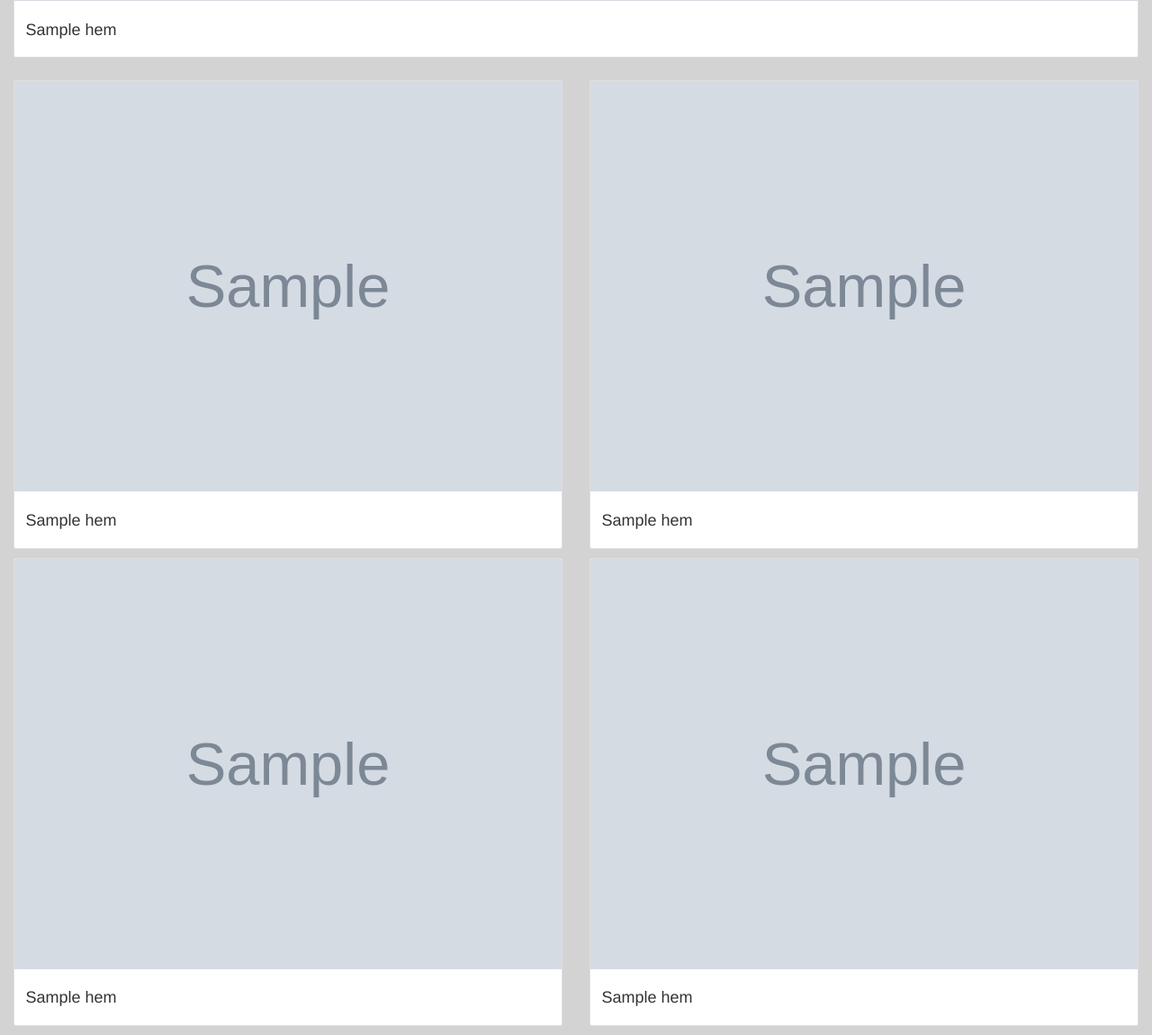
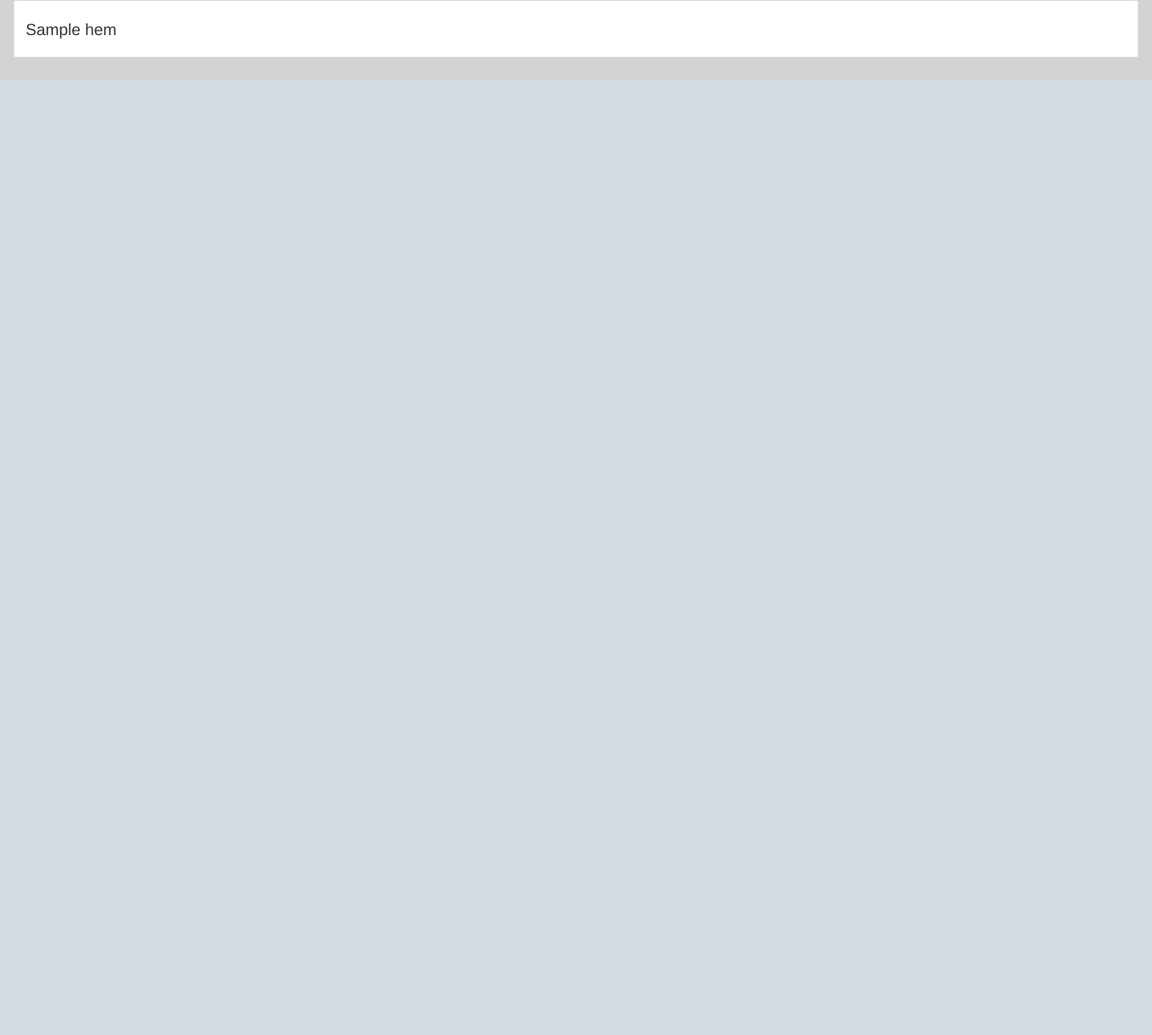
Before and after one commit to etumi/web-scrapping-challenge, a Flask app: page / in a window 1280 px wide. Shown: the part 1884-3034 px from the top of the page at 90% size. After the commit the page ends 1973 px from the top, so only its background shows below. Run offline with Flask 2, Linux system fonts and the light colour scheme; grey boxes marked "Sample" are stand-in pictures; a database or web service that is not in the repository returns one stand-in record (values such as "Sample title"); some libraries are stand-ins or nearby versions.

```diff
--- a/templates/index.html
+++ b/templates/index.html
@@ -63,44 +63,6 @@
             {% endfor %}
         </div>
 
-        <div class="row">
-            <div class="col-sm-6">
-              <div class="card">
-                <img src={{ mars.hemisphere_image_urls[0].img_url }} class="card-img-top" alt={{ mars.hemisphere_image_urls[0].img_url }}>
-                <div class="card-body">
-                  <h4 class="card-title">{{ mars.hemisphere_image_urls[0].title }} </h4>
-                </div>
-              </div>
-            </div>
-            <div class="col-sm-6">
-              <div class="card">
-                <img src={{ mars.hemisphere_image_urls[1].img_url }} class="card-img-top" alt={{ mars.hemisphere_image_urls[1].img_url }}>
-                <div class="card-body">
-                    <h4 class="card-title">{{ mars.hemisphere_image_urls[1].title }} </h4>
-                </div>
-              </div>
-            </div>
-          </div>
-          <div class="row">
-            <div class="col-sm-6">
-              <div class="card">
-                <img src={{ mars.hemisphere_image_urls[2].img_url }} class="card-img-top" alt={{ mars.hemisphere_image_urls[2].img_url }}>
-                <div class="card-body">
-                    <h4 class="card-title">{{ mars.hemisphere_image_urls[2].title }} </h4>
-                </div>
-              </div>
-            </div>
-            <div class="col-sm-6">
-              <div class="card">
-                <img src={{ mars.hemisphere_image_urls[3].img_url }} class="card-img-top" alt={{ mars.hemisphere_image_urls[3].img_url }}>
-                <div class="card-body">
-                    <h4 class="card-title">{{ mars.hemisphere_image_urls[3].title }} </h4>
-                </div>
-              </div>
-            </div>
-          </div>
-    </div>
-
     <script src="https://code.jquery.com/jquery-3.3.1.slim.min.js" integrity="sha384-q8i/X+965DzO0rT7abK41JStQIAqVgRVzpbzo5smXKp4YfRvH+8abtTE1Pi6jizo" crossorigin="anonymous"></script>
     <script src="https://cdnjs.cloudflare.com/ajax/libs/popper.js/1.14.7/umd/popper.min.js" integrity="sha384-UO2eT0CpHqdSJQ6hJty5KVphtPhzWj9WO1clHTMGa3JDZwrnQq4sF86dIHNDz0W1" crossorigin="anonymous"></script>
     <script src="https://stackpath.bootstrapcdn.com/bootstrap/4.3.1/js/bootstrap.min.js" integrity="sha384-JjSmVgyd0p3pXB1rRibZUAYoIIy6OrQ6VrjIEaFf/nJGzIxFDsf4x0xIM+B07jRM" crossorigin="anonymous"></script>
```
